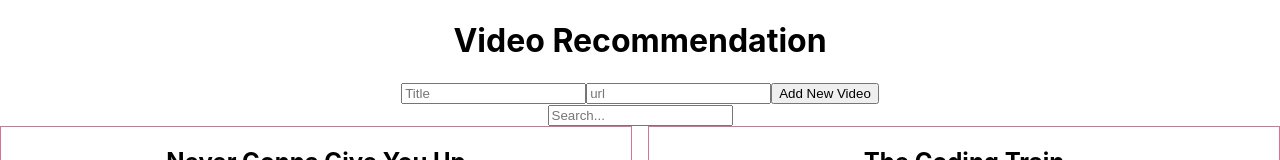
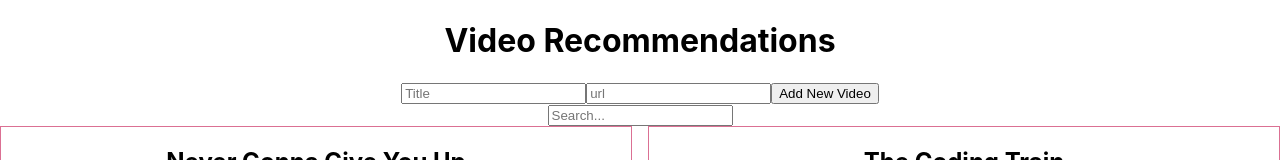
Before and after one commit to CodeYourFuture/Full-Stack-Project-Assessment, a React (Create React App) app in the folder client/: page / in a window 1280 px wide. Shown: the top 160 px of the page. Built offline with nearby package versions, Linux system fonts and the light colour scheme; the HTML template or start-up script is replaced by a standard one.

Commit message:
Edited AddVideoForm

```diff
--- a/client/src/App.js
+++ b/client/src/App.js
@@ -11,7 +11,7 @@ function App() {
   return (
     <div className="App">
       <header className="App-header">
-        <h1>Video Recommendation</h1>
+        <h1>Video Recommendations</h1>
       </header>
       <div>
         <AddVideoForm />
--- a/client/src/components/AddVideoForm.js
+++ b/client/src/components/AddVideoForm.js
@@ -1,11 +1,17 @@
 import React from "react";
 
 export default function AddVideoForm() {
+  function handleAddVideo() {
+    console.log("video added");
+  }
+
   return (
     <div className="form">
       <input type="text" placeholder="Title" className="form--input" />
       <input type="text" placeholder="url" className="form--input" />
-      <button className="form--button">Add New Video</button>
+      <button onClick={handleAddVideo} className="form--button">
+        Add New Video
+      </button>
     </div>
   );
 }
```
